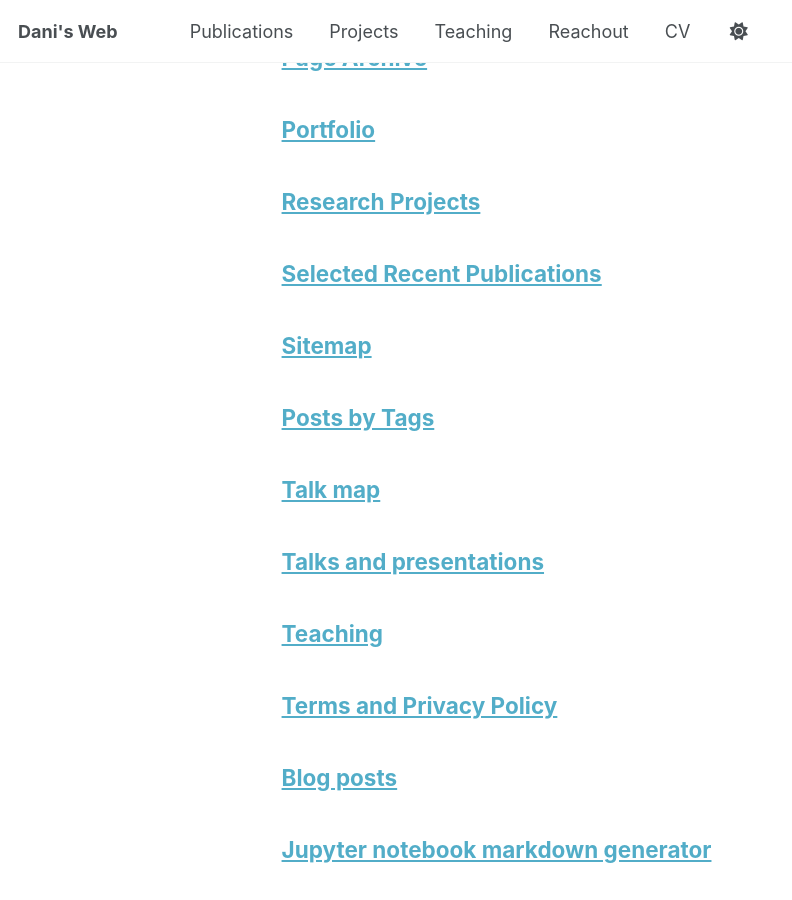
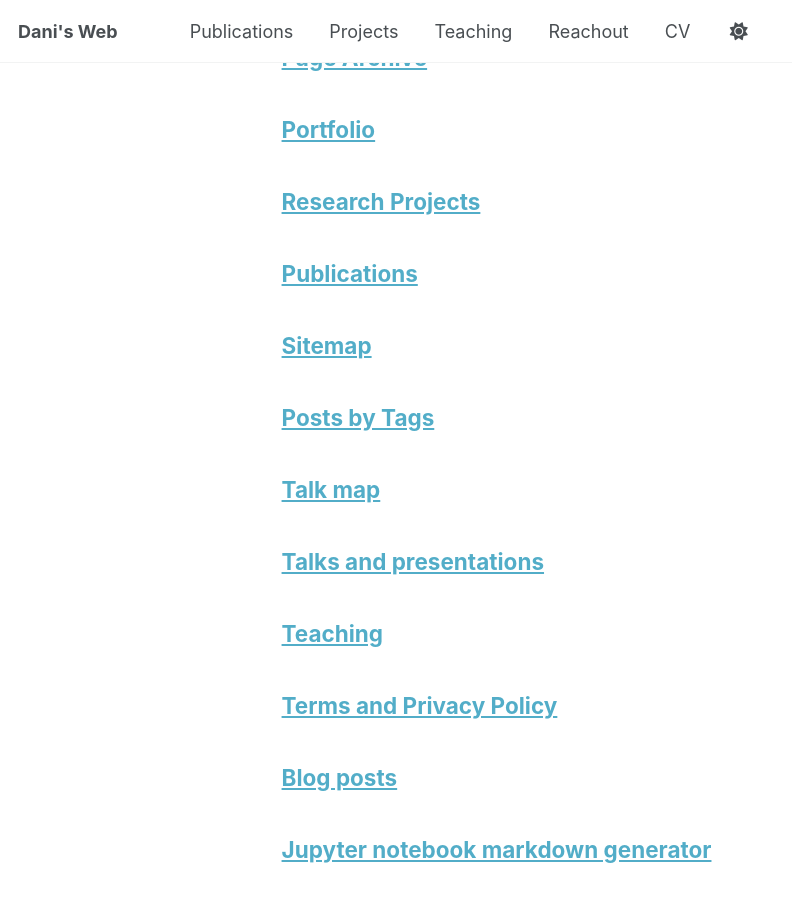
Before and after one commit to cyrila24/personal, a Jekyll site: the page built from _pages/page-archive.html, in a window 1280 px wide and 900 px high, scrolled down 875 px. Shown: the whole window, without its empty margins (0-792 px from the left). Built offline with Jekyll 4.4.1, drawn with Linux system fonts in a browser that asks for light colours; a script that is not in the unit is left out.

Commit message:
Update publications.md

```diff
--- a/publications.md
+++ b/publications.md
@@ -1,8 +1,10 @@
 ---
 layout: page
-title: "Selected Recent Publications"
+title: "Publications"
 permalink: /personal/publications/
+author_profile: true
 ---
+
 
 ## 📚 Recent Publications (2020–2025)
 
```
